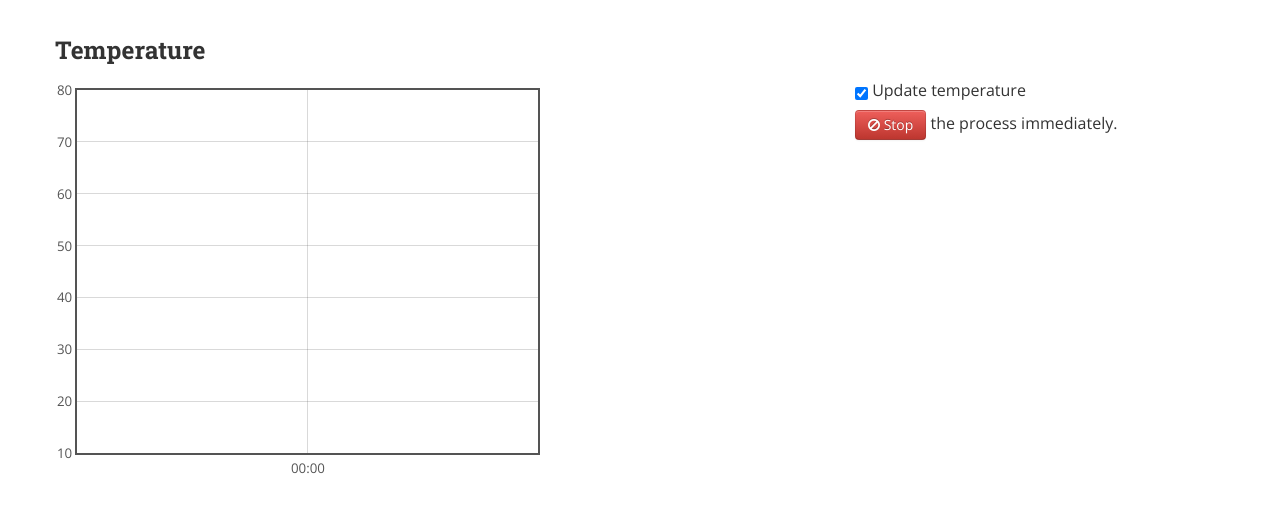
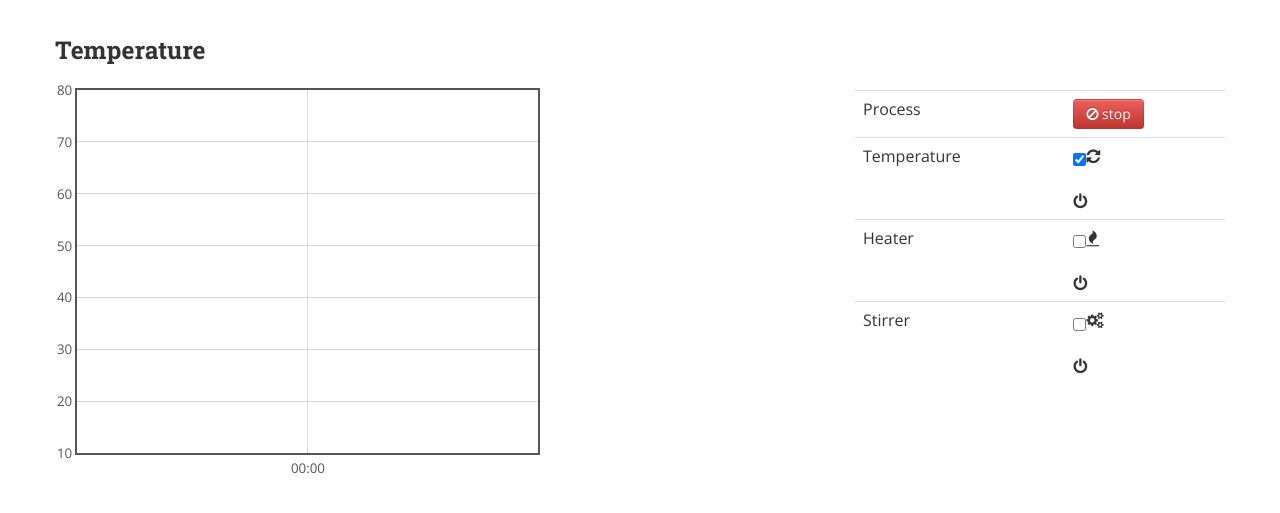
Before and after one commit to brewpeople/brewmeister, a Flask app: page /brews in a window 1280 px wide. Shown: the part 256-769 px from the top of the page. Run offline with Flask 2, Linux system fonts and the light colour scheme; some libraries are stand-ins or nearby versions.

Commit message:
Show heater and stirrer status during brew

```diff
--- a/brew/io.py
+++ b/brew/io.py
@@ -138,6 +138,9 @@ class DummyController(object):
         else:
             self._last_temperature += elapsed * self._slope
 
+        self.heating = abs(self._last_temperature - self._set_temperature) > 0.5
+        self.stirring = self.heating
+
         return self._last_temperature
 
     def set_reference_temperature(self, temperature):
--- a/brew/templates/brew.html
+++ b/brew/templates/brew.html
@@ -3,6 +3,7 @@
 <script type="text/javascript" src="{{ url_for('static', filename='js/jquery/jquery-1.10.2.min.js') }}"></script>
 <script type="text/javascript" src="{{ url_for('static', filename='js/flot/jquery.flot.min.js') }}"></script>
 <script type="text/javascript" src="{{ url_for('static', filename='js/flot/jquery.flot.time.min.js') }}"></script>
+<script type="text/javascript" src="{{ url_for('static', filename='js/bootstrap/bootstrap-switch.js') }}"></script>
 <script type="text/javascript">
   $(document).ready(function() {
     var temperatures = [];
@@ -35,6 +36,22 @@
         set_row_status("#" + this.id, 'fa-check');
       });
     });
+
+    function checkSwitch() {
+      $.getJSON('/api/status', function (data) {
+        if (data.connected) {
+          $('#controller-switch').bootstrapSwitch('setActive', false);
+        }
+        else {
+          $('#heater-switch').bootstrapSwitch('setActive', false);
+          $('#stirrer-switch').bootstrapSwitch('setActive', false);
+        }
+
+        $('#controller-switch').bootstrapSwitch('setState', data.connected);
+        $('#heater-switch').bootstrapSwitch('setState', data.heating);
+        $('#stirrer-switch').bootstrapSwitch('setState', data.stirring);
+      });
+    }
 
     function update() {
       if (go_to_index)
@@ -69,12 +86,13 @@
           plot.draw();
         }
 
+        checkSwitch();
         setTimeout(update, 2000);
       });
     }
 
-    $("#update-temperature").change(function() {
-      do_plot = ! do_plot;
+    $('#update-switch').on('switch-change', function (e, data) {
+      do_plot = data.value;
       update();
     });
 
@@ -125,11 +143,52 @@
 
     <div class="span4">
       <p>
-        <input type="checkbox" id="update-temperature" checked> {% trans %}Update temperature{% endtrans %}
       </p>
 
-        <p>{% trans %}<button type="submit" class="btn btn-danger" id="panic-button"><i
-            class="fa fa-ban"></i> Stop</button> the process immediately.{% endtrans %}</p>
+        <p></p>
+      <table class="table table-hover">
+        <tbody>
+          <tr>
+            <td>{% trans %}Process{% endtrans %}</td>
+            <td>
+              <button type="submit" class="btn btn-danger" id="panic-button"><i class="fa fa-ban"></i> {% trans %}stop{% endtrans %}</button>
+            </td>
+          </tr>
+          <tr>
+            <td>{% trans %}Temperature{% endtrans %}</td>
+            <td>
+              <div id="update-switch" class="make-switch switch-small"
+                data-on="default" data-off="default"
+                data-on-label="<i class='fa fa-refresh'></i>"
+                data-off-label="<i class='fa fa-power-off'></i>">
+                <input type="checkbox" id="update-switch-input" checked>
+              </div>
+            </td>
+          </tr>
+          <tr>
+            <td>{% trans %}Heater{% endtrans %}</td>
+            <td>
+              <div id="heater-switch" class="make-switch switch-small"
+                data-on="success" data-off="default"
+                data-on-label="<i class='fa fa-fire'></i>"
+                data-off-label="<i class='fa fa-power-off'></i>">
+                <input id="heater-switch-input" type="checkbox">
+              </div>
+            </td>
+          </tr>
+          <tr>
+            <td>{% trans %}Stirrer{% endtrans %}</td>
+            <td>
+              <div id="stirrer-switch" class="make-switch switch-small"
+                data-on="success" data-off="default"
+                data-on-label="<i class='fa fa-cogs'></i>"
+                data-off-label="<i class='fa fa-power-off'></i>">
+                <input id="stirrer-switch-input" type="checkbox">
+            </td>
+          </tr>
+          </tr>
+        </tbody>
+      </table>
     </div>
   </div>
 
```
